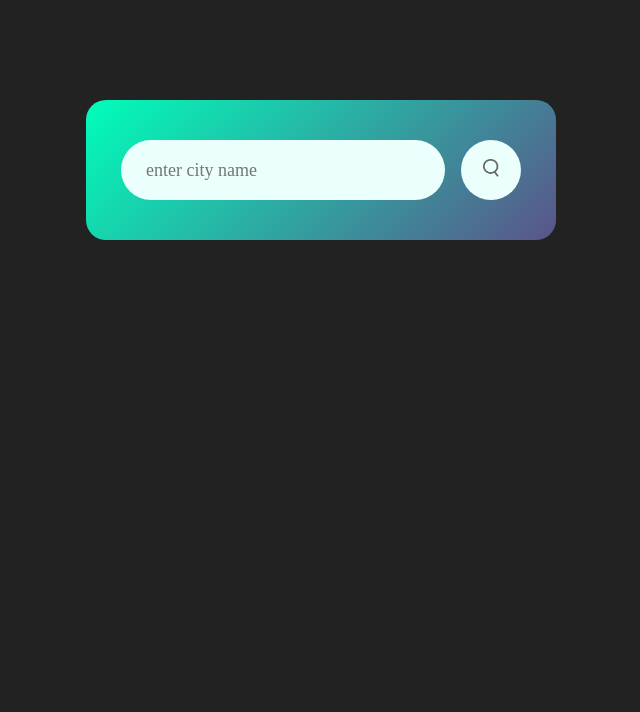
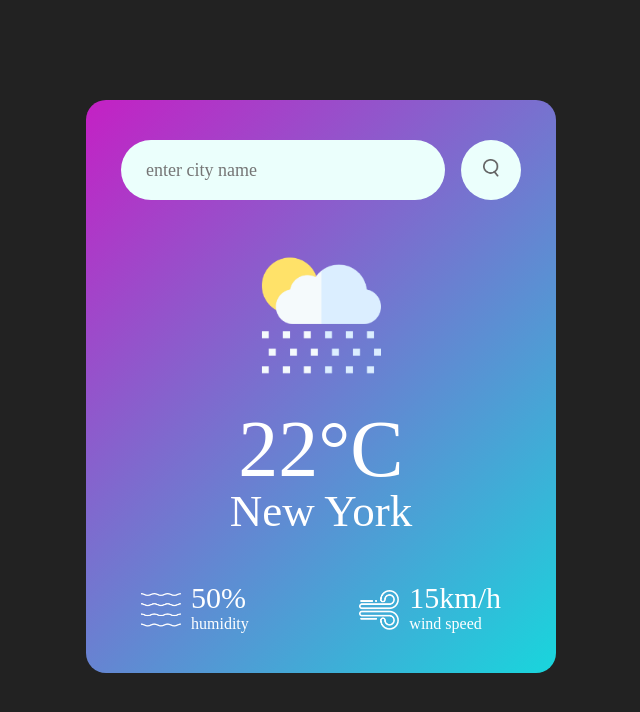
Before and after one commit to Rhythmkamra/projects-2024, a plain HTML site: page weather-app/index.html in a window 1280 px wide. Shown: the whole page, without its empty margins (319-959 px from the left). Drawn offline with Linux system fonts and the light colour scheme.

Commit message:
javascript added

```diff
--- a/weather-app/index.html
+++ b/weather-app/index.html
@@ -16,7 +16,32 @@
             if false they are not -->
             <button><img src="images/search.png" alt=""></button>
         </div>
+        <div class="weather">
+        <img src="images/rain.png"  class="weather-icon">
+        <h1 class="temp">22°C</h1>
+        <h2 class="city">New York</h2>
+        <div class="details">
+            <div class="col">
+                <img src="images/humidity.png" alt="">
+                <div>
+                    <p class="humidity">50%</p>
+                    <p>humidity</p>
+                </div>
+            </div>
+            <div class="col">
+                <img src="images/wind.png" alt="">
+                <div>
+                    <p class="wind">15km/h</p>
+                    <p>wind speed</p>
+                </div>
+            </div>
+
+        </div>
+        </div>
     </div>
-
+    <script>
+        const apiKey ="80fac7c757e88b9f1674d2cbbac55aeb";
+        const apiUrl = "https://api.openweathermap.org/data/2.5/weather?units=metric&q=bangalore";
+    </script>
 </body>
 </html>
--- a/weather-app/style.css
+++ b/weather-app/style.css
@@ -14,7 +14,7 @@
     /* this width may have overflow of content unless property of text overflow is used  */
     max-width: 470px;
     /* whereas here the element is more flexible and adjust itself to the given dimensions */
-    background: linear-gradient(135deg,#00feba,#5b548a);
+    background: linear-gradient(135deg,#da20dae1,hsl(182, 80%, 48%));
     /* the degree represents the gradient that takes place at that angle i.e rhe colour change will take place at an angle of 135 degree */
     color:#fff;
     /* text colour */
@@ -68,3 +68,39 @@
 .search button img{
    width: 16px;
 }
+.weather-icon{
+    width: 170px;
+    margin-top: 30px;
+}
+.weather h1{
+    font-size:80px;
+    font-weight:500;
+}
+.weather h2{
+    font-size: 45px;
+    font-weight: 500;
+    margin-top: -10px;
+}
+.details{
+    display: flex;
+    align-items: center;
+    justify-content: space-between;
+    padding:0 20px;
+    margin-top:50px;
+
+}
+.col{
+    display: flex;
+    align-items: center;
+    text-align: left;
+
+}
+.col img{
+    width:40px;
+    margin-right: 10px;
+
+}
+.humidity ,.wind{
+    font-size: 30px;
+    margin-top: -6px;
+}
```
